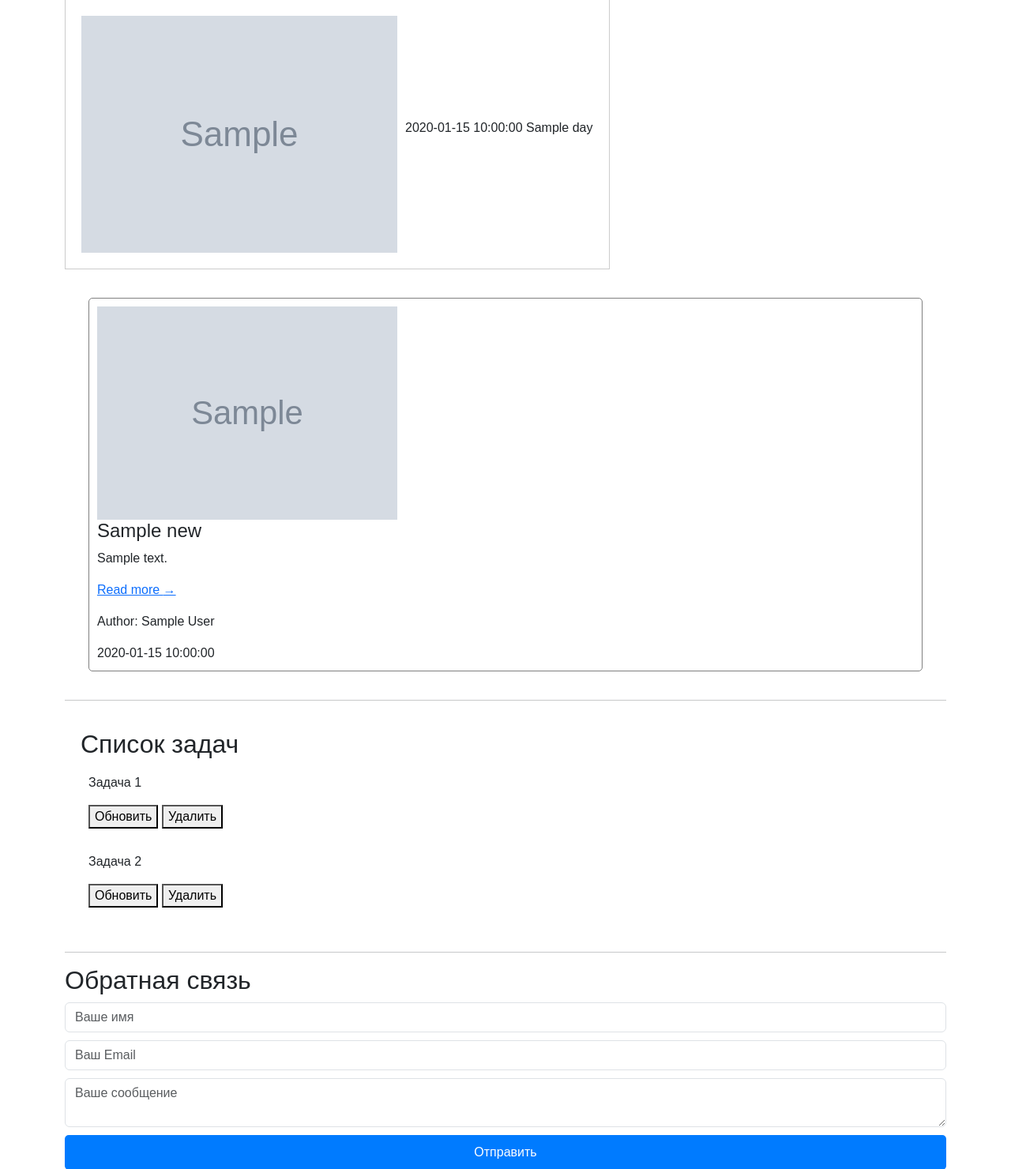
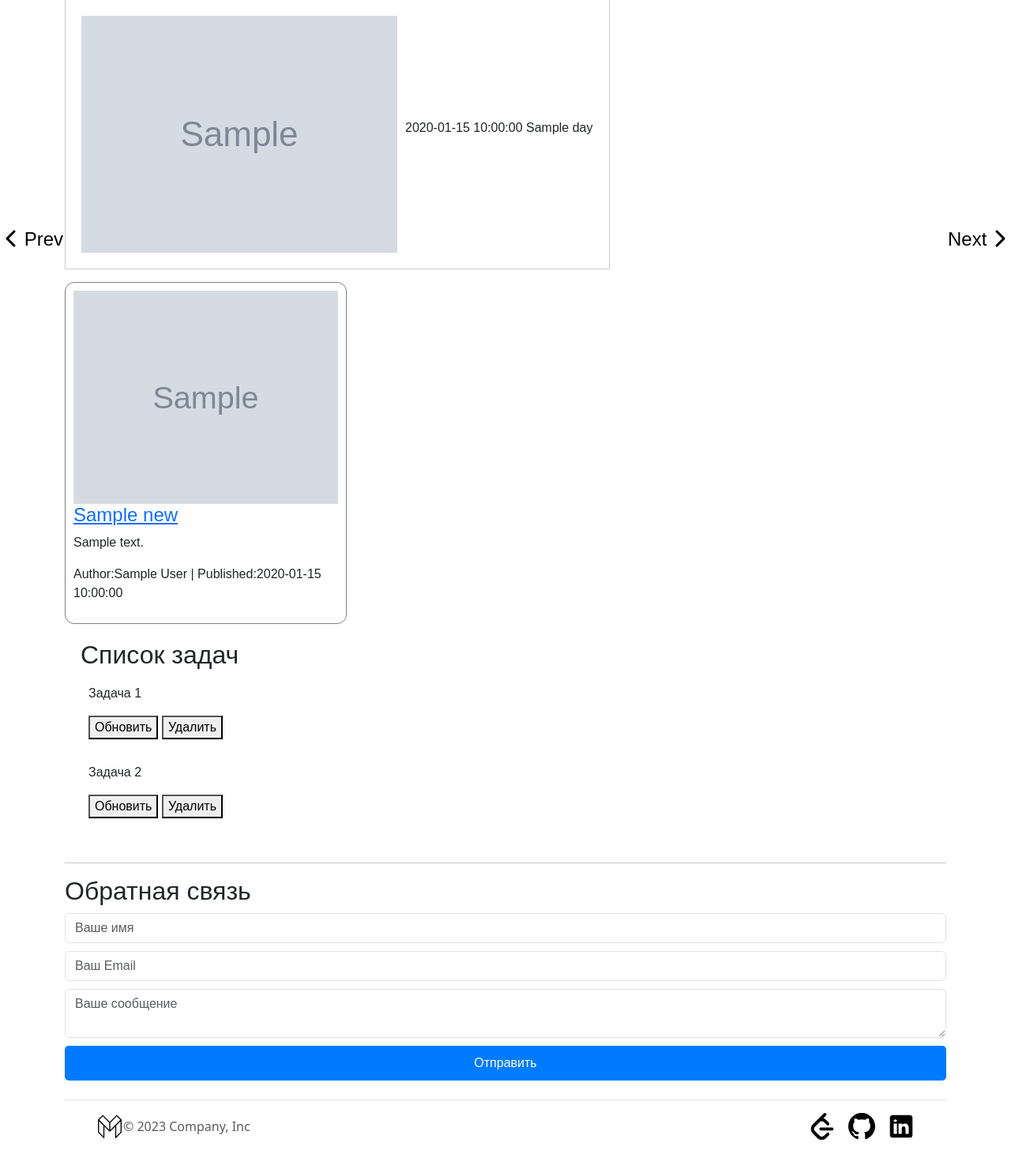
Before and after one commit to MorkvargIX/TechTerra, a Flask app: template app/templates/index.html in a window 1280 px wide; the page is wider, and only the part inside the window is pictured. Shown: the part 97-1577 px from the top of that part at 79% size. After the commit the page ends 1540 px from the top of that part, so only its background shows below. Run offline with Flask 3, Linux system fonts and the light colour scheme; the template is opened without the code that fills it: most values are stand-ins (such as "Sample title", 1, 10 or a date in 2020); grey boxes marked "Sample" are stand-in pictures; some libraries are stand-ins or nearby versions.

Commit message:
Add Carousel for news

```diff
--- a/app/api/news.py
+++ b/app/api/news.py
@@ -8,7 +8,7 @@ URL = f'https://newsapi.org/v2/top-headlines?sources=techcrunch&apiKey={c.news_a
 
 def news_api() -> list[dict] | None:
     response = requests.get(url=URL)
-    data = response.json()['articles'][0:3]
+    data = response.json()['articles']
     for i in data:
         i['publishedAt'] = i['publishedAt'][:10]
     return data
--- a/app/static/css/style.css
+++ b/app/static/css/style.css
@@ -113,6 +113,7 @@ body {
     font-family: Arial, sans-serif;
 }
 
+/* WEATHER */
 .currency {
     flex: 1;
     text-align: center;
@@ -121,12 +122,12 @@ body {
 .weather-block {
     display: flex;
     list-style: none;
-    padding: 0; /* Уберем внешний отступ у списка */
+    padding: 0;
 }
 
 .weather-item {
-    display: flex; /* Добавим flex для элемента .weather-item */
-    align-items: center; /* Выравниваем содержимое вертикально по центру */
+    display: flex;
+    align-items: center;
     padding: 20px;
     cursor: pointer;
     border: 1px solid #ccc;
@@ -142,11 +143,11 @@ body {
 .weather-item .weather-item-header {
     display: flex;
     align-items: center;
-    flex: 1; /* Занимает максимальное пространство внутри .weather-item */
+    flex: 1;
 }
 
 .weather-item .weather-item-header img {
-    margin-right: 10px; /* Отступ между иконкой и текстом */
+    margin-right: 10px;
 }
 
 .weather-item .weather-item-details {
@@ -169,25 +170,62 @@ body {
     right: 0;
     opacity: 1;
 }
+/* WEATHER */
 
+/* NEWS */
+.news-container {
+    width: 100%;
+    overflow: hidden;
+    position: relative;
+}
 
-
-.news {
+.news-carousel {
     display: flex;
-    justify-content: space-between;
-    align-items: flex-start;
-    padding: 20px;
+    transition: transform 0.3s ease-in-out;
 }
 
 .news-item {
-    flex: 1;
-    margin: 0 10px;
+    flex: 0 0 calc(33.33% - 15px);
+    margin-right: 20px;
     padding: 10px;
     border: 1px solid #ccc;
-    border-radius: 5px;
+    border-radius: 12px;
     border-color: grey;
+    box-sizing: border-box;
+    overflow: hidden;
 }
 
+.news-image {
+    max-width: 100%;
+    max-height: 100%;
+}
+
+.prev-button,
+.next-button {
+    position: absolute;
+    top: 50%;
+    transform: translateY(-50%);
+    background: none;
+    border: none;
+    cursor: pointer;
+    font-size: 24px;
+}
+
+.prev-button {
+    left: 0;
+}
+
+.next-button {
+    right: 0;
+}
+
+.prev-button:hover,
+.next-button:hover {
+    color: #4CAF50;
+}
+/* NEWS */
+
+/* TASKS */
 .task-list {
     padding: 20px;
 }
@@ -196,6 +234,7 @@ body {
     margin-bottom: 10px;
     padding: 10px;
 }
+/* TASKS */
 
 .form-container {
     max-width: 500px;
--- /dev/null
+++ b/app/static/js/script.js
@@ -0,0 +1,28 @@
+document.addEventListener("DOMContentLoaded", function () {
+    const carousel = document.querySelector(".news-carousel");
+    const prevButton = document.querySelector(".prev-button");
+    const nextButton = document.querySelector(".next-button");
+    let currentIndex = 0;
+    function slideLeft() {
+        currentIndex--;
+        if (currentIndex < 0) {
+            currentIndex = 0;
+        }
+        updateCarousel();
+    }
+    function slideRight() {
+        currentIndex++;
+        const numNewsItems = document.querySelectorAll(".news-item").length;
+        if (currentIndex >= numNewsItems - 2) {
+            currentIndex = numNewsItems - 3;
+        }
+        updateCarousel();
+    }
+    function updateCarousel() {
+        const itemWidth = document.querySelector(".news-item").offsetWidth;
+        const newPosition = -currentIndex * (itemWidth + 20);
+        carousel.style.transform = `translateX(${newPosition}px)`;
+    }
+    prevButton.addEventListener("click", slideLeft);
+    nextButton.addEventListener("click", slideRight);
+});
--- a/app/templates/base.html
+++ b/app/templates/base.html
@@ -4,6 +4,7 @@
     <meta charset="UTF-8">
     <link rel="stylesheet" href="{{ url_for('static', filename='css/style.css')}}"></link>
     <link href="https://cdn.jsdelivr.net/npm/bootstrap@5.3.1/dist/css/bootstrap.min.css" rel="stylesheet" integrity="sha384-4bw+/aepP/YC94hEpVNVgiZdgIC5+VKNBQNGCHeKRQN+PtmoHDEXuppvnDJzQIu9" crossorigin="anonymous">
+    <link rel="stylesheet" href="https://cdnjs.cloudflare.com/ajax/libs/font-awesome/6.1.0/css/all.min.css">
     <script src="https://cdn.jsdelivr.net/npm/chart.js"></script>
     <script src="/static/js/script.js"></script>
     <title>{% block title %} {% endblock %}</title>
--- a/app/templates/index.html
+++ b/app/templates/index.html
@@ -23,20 +23,22 @@ TechTerra
         </ul>
     </div>
 
-    <div class="news">
+    <div class="news-container">
+        <div class="news-carousel">
             {% for new in news %}
                 <div class="news-item">
                     <img class="news-image" src="{{ new['urlToImage'] }}" alt="news image">
-                <h4>{{ new['title'] }}</h4>
+                    <h4><a href="{{ new['url'] }}">{{ new['title'] }}</a></h4>
                     <p>{{ new['description'] }}</p>
-                <p><a href="{{ new['url'] }}">Read more <span>&#8594;</span></a></p>
-                <p>Author: {{ new['author'] }}</p>
-                <time>{{ new['publishedAt'] }}</time>
+                    <p>Author:{{ new['author'] }} | Published:{{ new['publishedAt'] }}</p>
                 </div>
             {% endfor %}
         </div>
+    </div>
+        <button class="prev-button"><i class="fas fa-chevron-left"></i> Prev</button>
+        <button class="next-button">Next <i class="fas fa-chevron-right"></i></button>
 
-    <hr>
+
 
     <div class="task-list">
         <h2>Список задач</h2>
```
Lines whose indentation alone changed are shown as unchanged.
